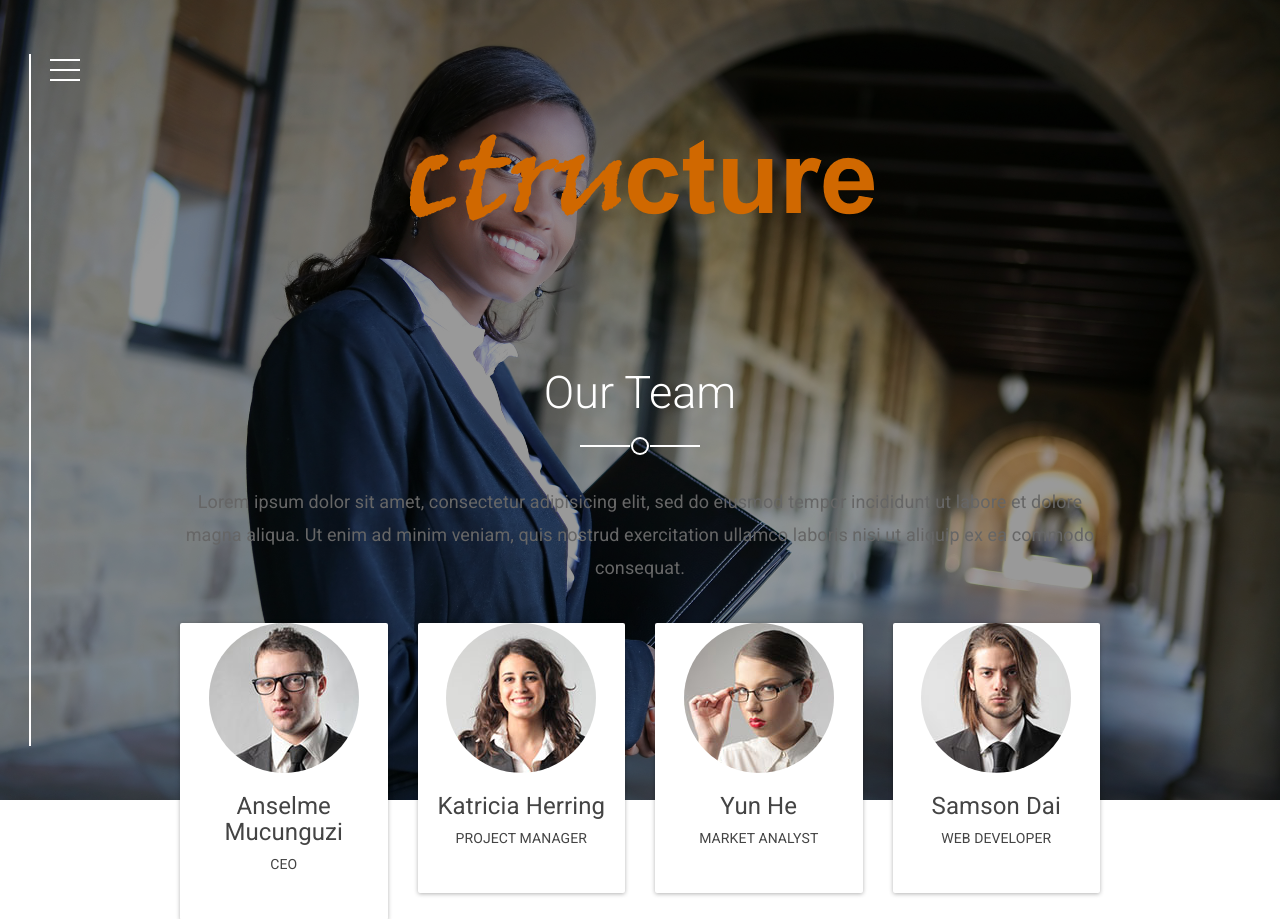
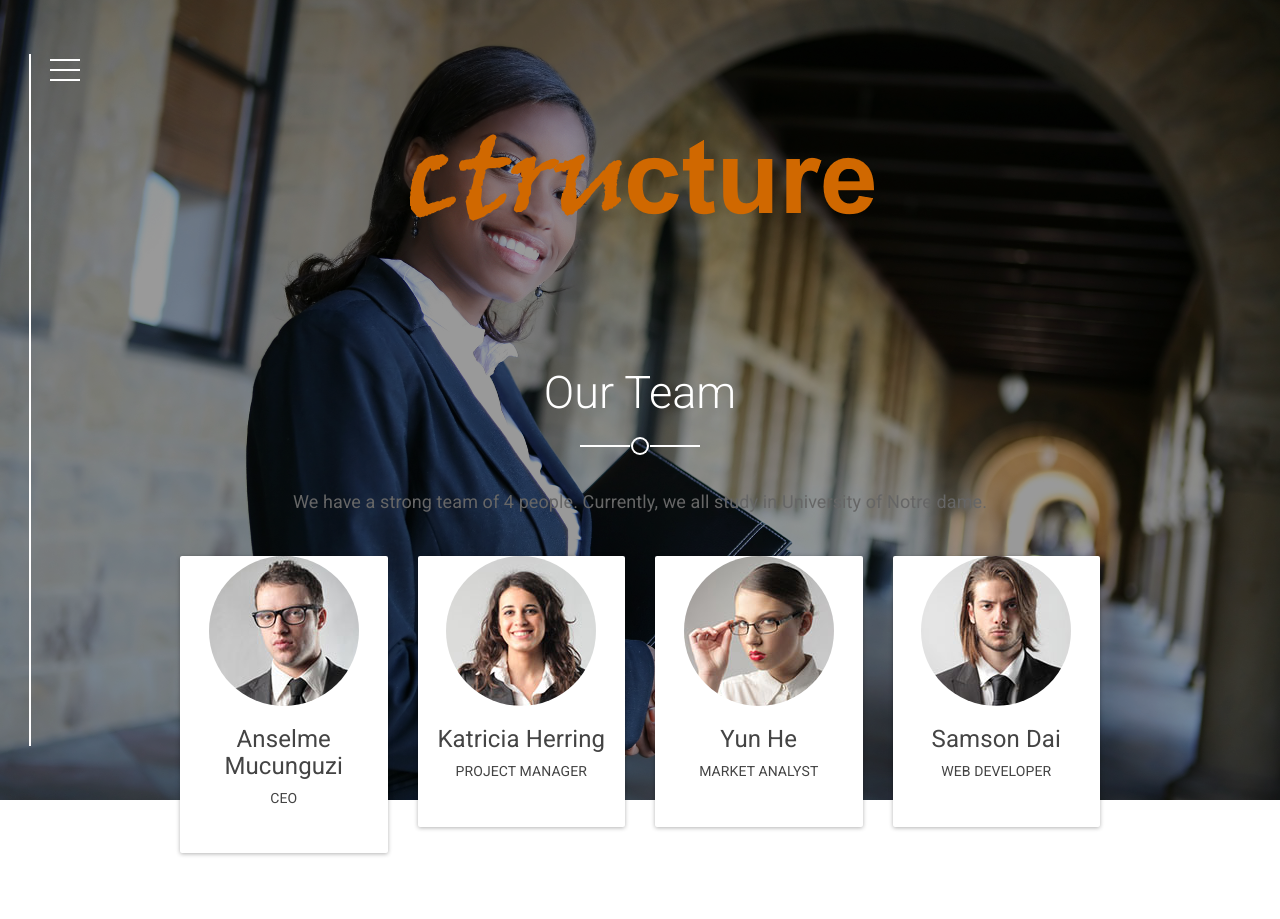
Before and after one commit to KatFaye/ctructure, a Flask app: page /team in a window 1280 px wide. Shown: the top 919 px of the page. After the commit the page ends 856 px from the top, so only its background shows below. Run offline with Flask 2, Linux system fonts and the light colour scheme; some libraries are stand-ins or nearby versions.

Commit message:
moidfy team.html

```diff
--- a/templates/team.html
+++ b/templates/team.html
@@ -20,7 +20,7 @@
                     <h2 class="title-section">Our Team</h2>
                     <!-- /title section -->
                     <div class="line-separate line-white line-center"><span></span></div>
-                    <p>Lorem ipsum dolor sit amet, consectetur adipisicing elit, sed do eiusmod tempor incididunt ut labore et dolore magna aliqua. Ut enim ad minim veniam, quis nostrud exercitation ullamco laboris nisi ut aliquip ex ea commodo consequat.</p>
+                    <p>We have a strong team of 4 people. Currently, we all study in University of Notre dame.</p>
                   </div>
                   <!-- /header section -->
 
```
